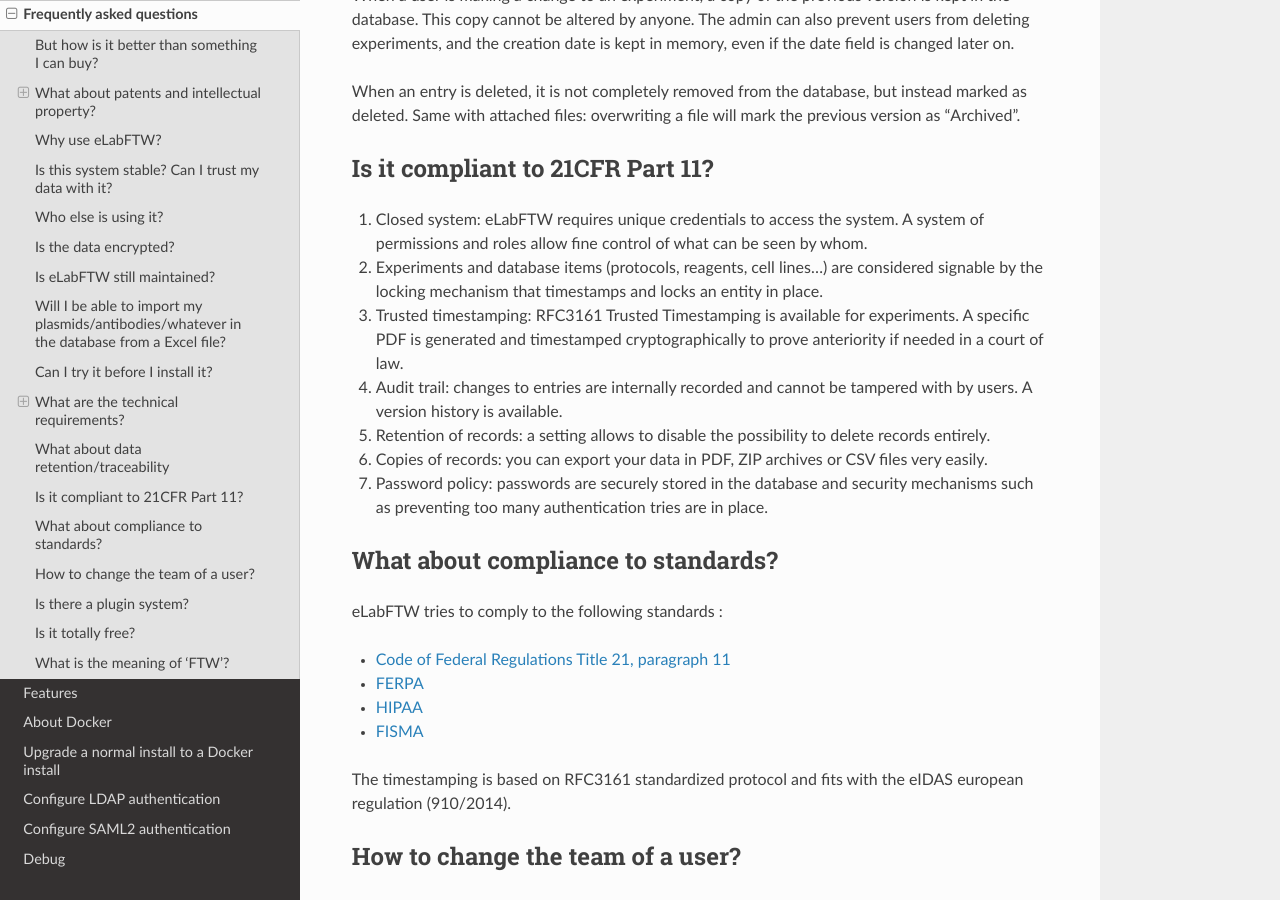
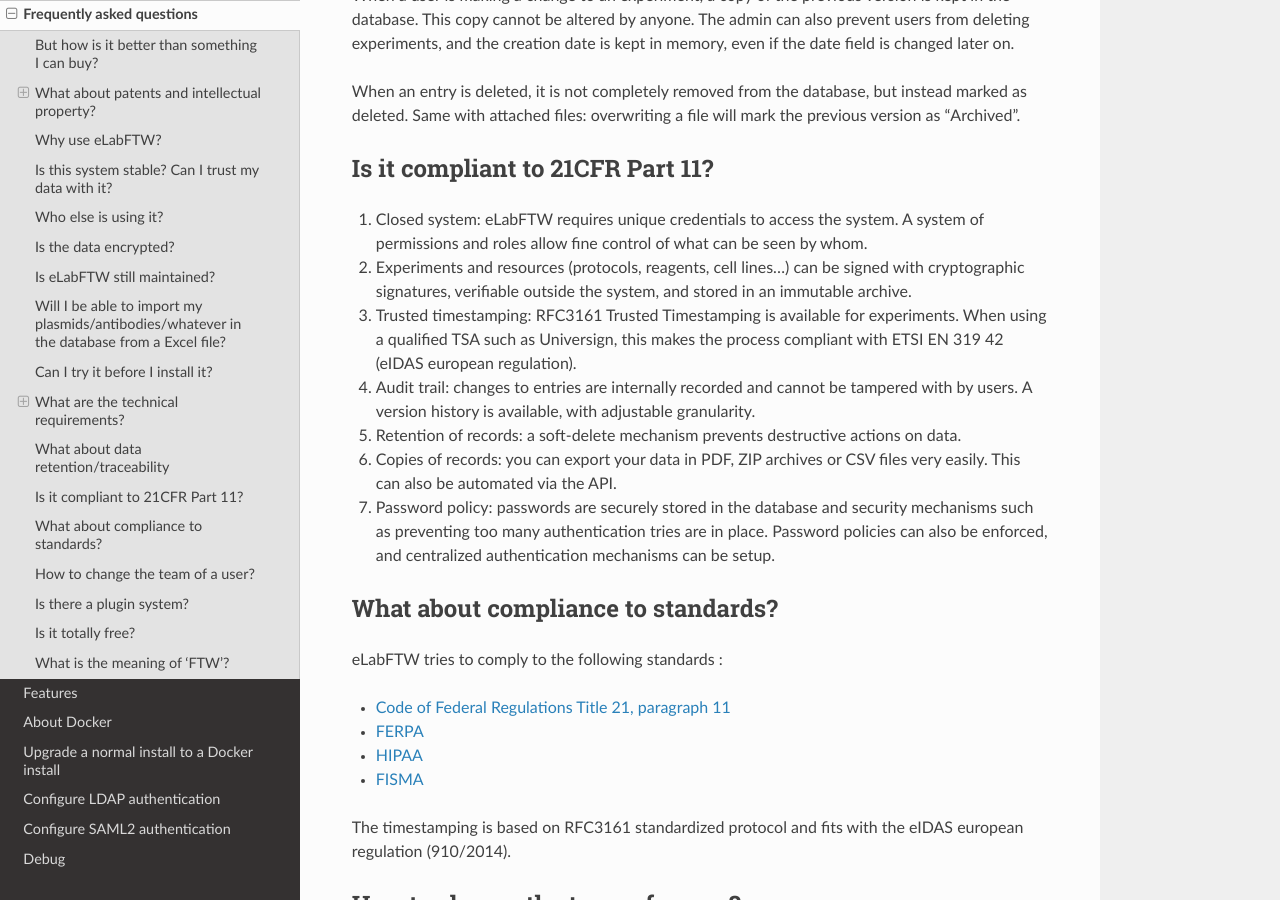
Before and after one commit to elabftw/elabdoc, a Sphinx documentation site: the page built from doc/faq.rst, in a window 1280 px wide and 900 px high, scrolled down 4672 px. Built offline with Sphinx 7.4.7 and the Read the Docs theme 3.1.0, drawn with Linux system fonts in a browser that asks for light colours.

Commit message:
improve faq 21 CFR Part 11

```diff
--- a/doc/faq.rst
+++ b/doc/faq.rst
@@ -172,17 +172,17 @@
 
 1. Closed system: eLabFTW requires unique credentials to access the system. A system of permissions and roles allow fine control of what can be seen by whom.
 
-2. Experiments and database items (protocols, reagents, cell lines...) are considered signable by the locking mechanism that timestamps and locks an entity in place.
+2. Experiments and resources (protocols, reagents, cell lines...) can be signed with cryptographic signatures, verifiable outside the system, and stored in an immutable archive.
 
-3. Trusted timestamping: RFC3161 Trusted Timestamping is available for experiments. A specific PDF is generated and timestamped cryptographically to prove anteriority if needed in a court of law.
+3. Trusted timestamping: RFC3161 Trusted Timestamping is available for experiments. When using a qualified TSA such as Universign, this makes the process compliant with ETSI EN 319 42 (eIDAS european regulation).
 
-4. Audit trail: changes to entries are internally recorded and cannot be tampered with by users. A version history is available.
+4. Audit trail: changes to entries are internally recorded and cannot be tampered with by users. A version history is available, with adjustable granularity.
 
-5. Retention of records: a setting allows to disable the possibility to delete records entirely.
+5. Retention of records: a soft-delete mechanism prevents destructive actions on data.
 
-6. Copies of records: you can export your data in PDF, ZIP archives or CSV files very easily.
+6. Copies of records: you can export your data in PDF, ZIP archives or CSV files very easily. This can also be automated via the API.
 
-7. Password policy: passwords are securely stored in the database and security mechanisms such as preventing too many authentication tries are in place.
+7. Password policy: passwords are securely stored in the database and security mechanisms such as preventing too many authentication tries are in place. Password policies can also be enforced, and centralized authentication mechanisms can be setup.
 
 What about compliance to standards?
 ===================================
```
